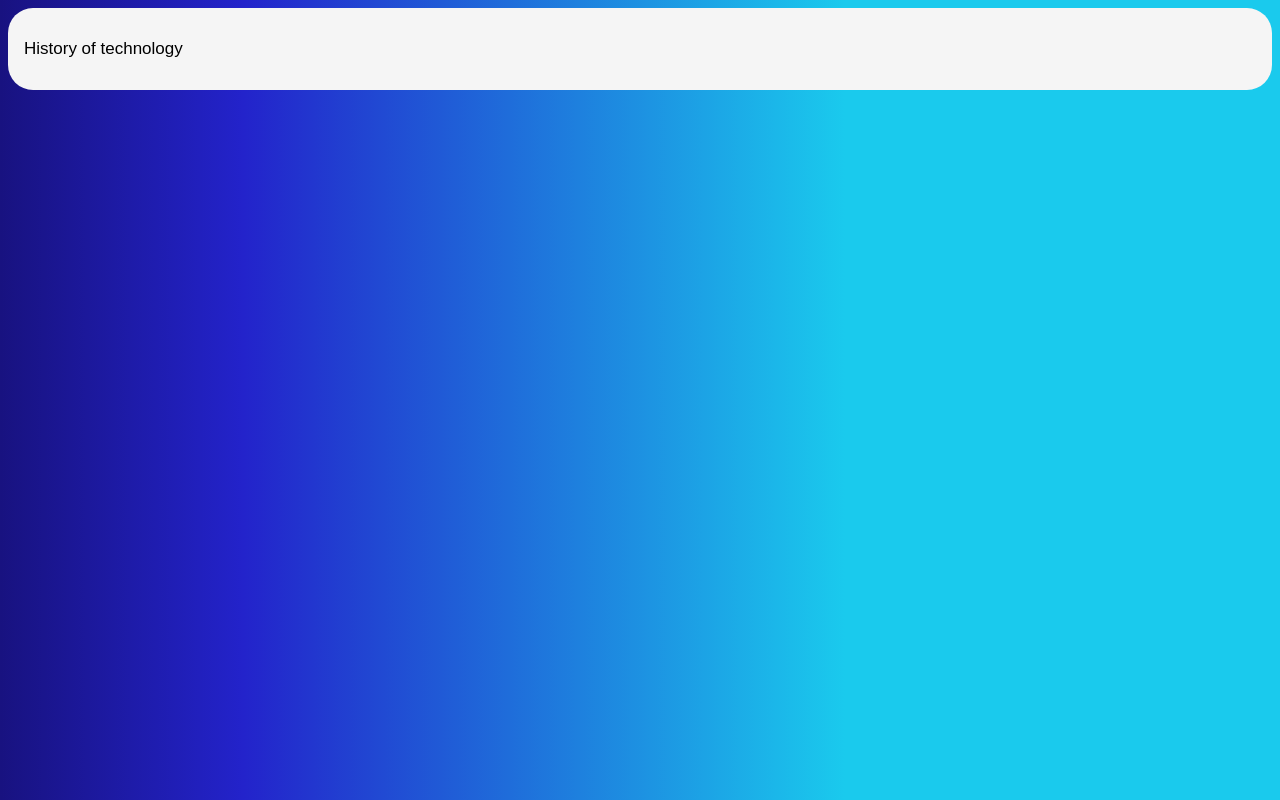
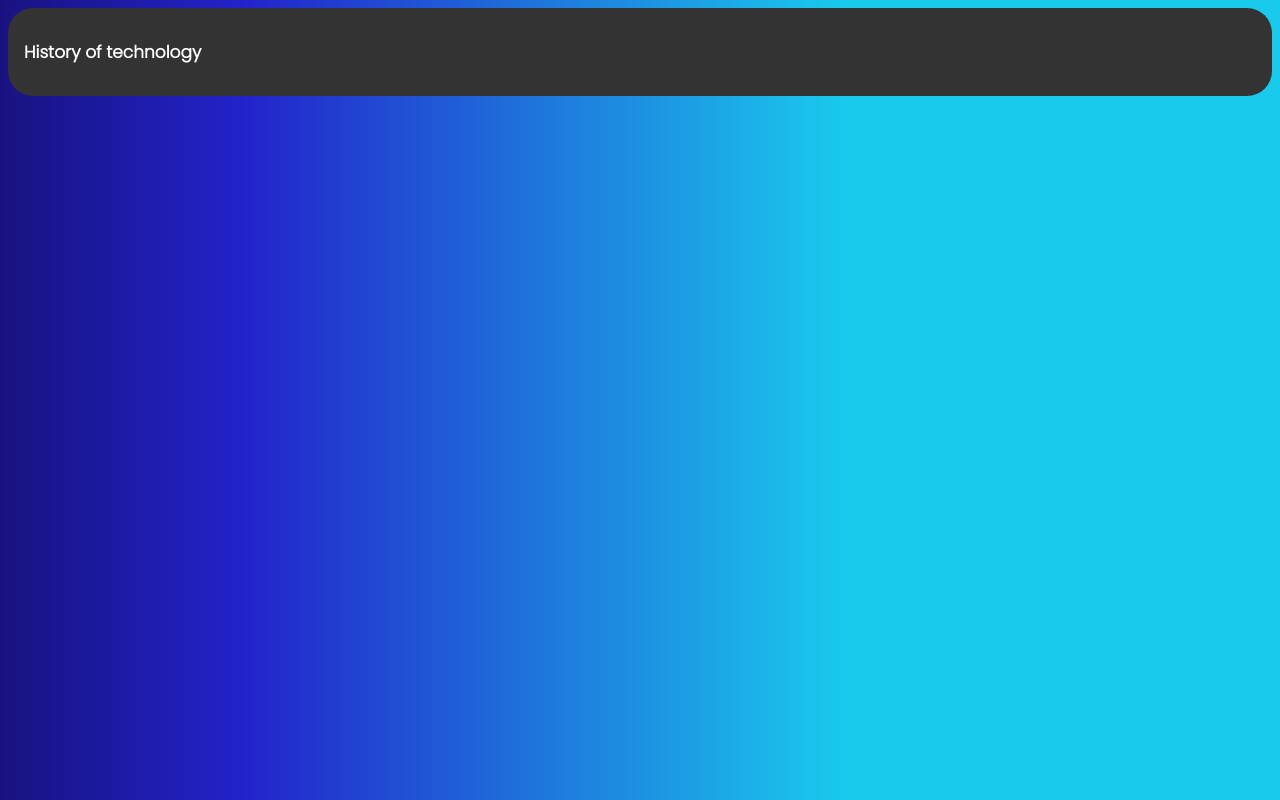
Before and after one commit to RelaxedDragon65/dgt1.4, a plain HTML site: page index.html in a window 1280 px wide. Drawn offline with Linux system fonts and the light colour scheme.

Commit message:
first commit

```diff
--- a/index.html
+++ b/index.html
@@ -6,6 +6,10 @@
     <meta name="viewport" content="width=device-width, initial-scale=1.0" />
     <title>History of technology</title>
     <link rel="stylesheet" href="styles/style.css" />
+    <link rel="preconnect" href="https://fonts.googleapis.com">
+    <link rel="preconnect" href="https://fonts.gstatic.com" crossorigin>
+    <link href="https://fonts.googleapis.com/css2?family=Poppins:ital,wght@0,300;1,900&display=swap" rel="stylesheet">
+
   </head>
   <body>
     <div class="topbar"> <p>History of technology</p></div>
--- a/styles/style.css
+++ b/styles/style.css
@@ -2,7 +2,7 @@ body {
     margin: 2;
     padding: 0;
     box-sizing: border-box;
-    font-family: sans-serif;
+    font-family: 'Poppins', sans-serif;
     background: linear-gradient(90deg, rgba(24,18,128,1) 0%, rgba(35,35,203,1) 19%, rgba(26,202,237,1) 66%);
 }
 
@@ -27,8 +27,10 @@ row::after {
 
 .topbar {
     overflow: hidden;
-    background-color: whitesmoke;
+    background-color: #333;
     border-radius: 25px;
+    color: white;
+    font-weight: 1000;
 }
 
 .topbar p {
```
